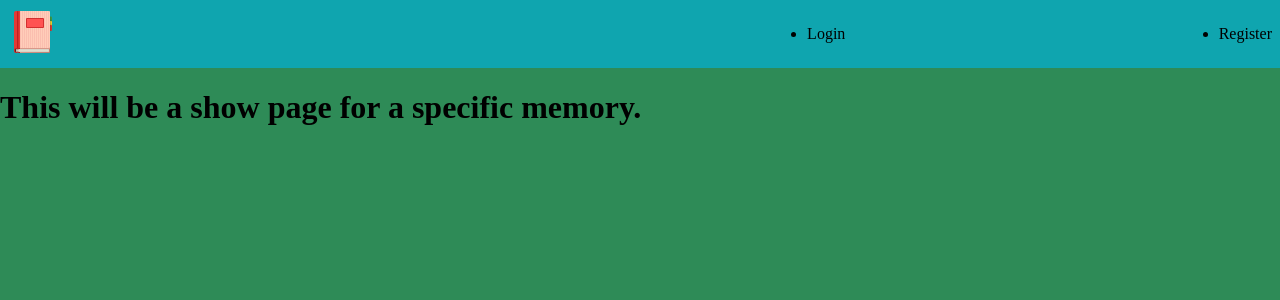
After one commit to aggarabedian/remember_when, a Django app: page /memory/1/ in a window 1280 px wide. The commit adds this page. Shown: the top 300 px of the page. Run offline with Django 3.2, Linux system fonts and the light colour scheme; data that the repository does not hold is empty.

Commit message:
Populates template with data from db

```diff
--- a/main_app/static/styles/main.css
+++ b/main_app/static/styles/main.css
@@ -32,3 +32,8 @@ body {
   align-self: center;
   justify-self: end;
 }
+
+.memory_photo {
+  width: 300px;
+  height: auto;
+}
--- /dev/null
+++ b/main_app/templates/memory.html
@@ -0,0 +1,18 @@
+{% extends 'base.html' %}
+
+{% block title %}Memory{% endblock title %}
+
+{% block content %}
+
+<h1>This will be a show page for a specific memory.</h1>
+
+{% for memory in memories %}
+
+  <h2>{{memory.title}}</h2>
+  <p>{{memory.content}}</p>
+  <img class="memory_photo" src="{{memory.photo.url}}" alt="{{memory.title}}">
+
+{% endfor %}
+
+
+{% endblock content %}
--- a/main_app/urls.py
+++ b/main_app/urls.py
@@ -4,5 +4,6 @@ from . import views
 urlpatterns = [
   path('', views.Home.as_view(), name='home'),
   path('about/', views.About.as_view(), name='about'),
-  # path('journals/', views.Journals.as_view(), name='journals'),
+  path('journals/', views.JournalList.as_view(), name='journals'),
+  path('memory/<int:pk>/', views.MemoryView.as_view(), name='memory'),
 ]
--- a/main_app/views.py
+++ b/main_app/views.py
@@ -1,7 +1,14 @@
-from django.shortcuts import render
+from django.shortcuts import render, redirect
 from django.views import View
 from django.http import HttpResponse
 from django.views.generic.base import TemplateView
+from django.views.generic import DetailView
+
+
+# Imports Models
+from .models import Journal, Memory
+from django.contrib.auth import login
+from django.contrib.auth.forms import UserCreationForm
 
 # Create your views here.
 
@@ -10,3 +17,19 @@ class Home(TemplateView):
 
 class About(TemplateView):
   template_name = "about.html"
+
+class JournalList(TemplateView):
+  template_name = "journal_list.html"
+
+  def get_context_data(self, **kwargs):
+    context = super().get_context_data(**kwargs)
+    context["journals"] = Journal.objects.all()
+    return context
+
+class MemoryView(TemplateView):
+  template_name = "memory.html"
+
+  def get_context_data(self, **kwargs):
+    context = super().get_context_data(**kwargs)
+    context["memories"] = Memory.objects.all()
+    return context
```
Also changed, not shown: main_app/templates/journal_list.html (added, +14 -0 lines).
